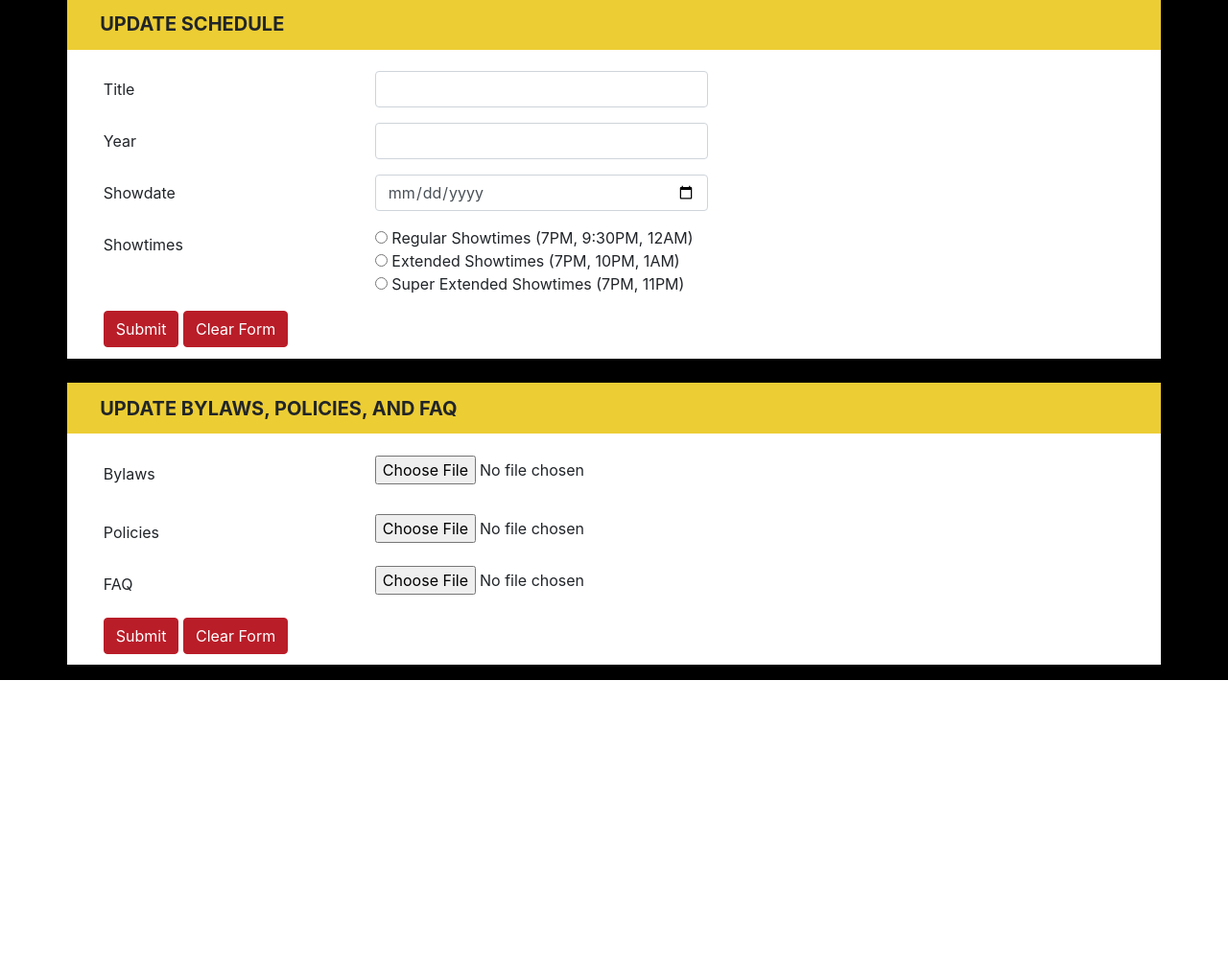
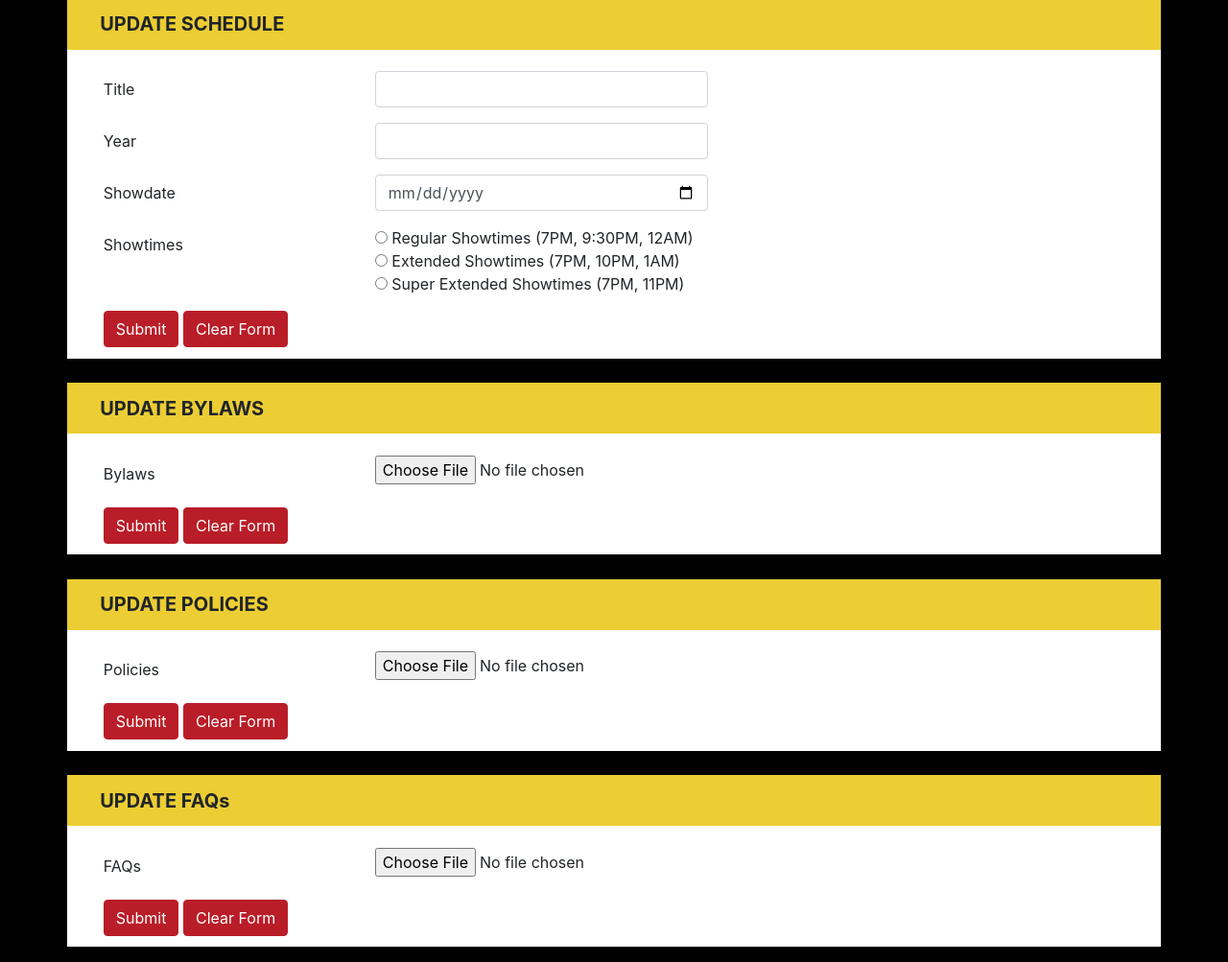
Before and after one commit to UPAC-Cinema/cinesite-backend, a Django app: page /backend/ in a window 1280 px wide. Shown: the part 120-1123 px from the top of the page at 96% size. Before the commit the page ends 829 px from the top, so only its background shows below. Run offline with Django 3.2, Linux system fonts and the light colour scheme; some libraries are stand-ins or nearby versions.

Commit message:
File upload works

```diff
--- a/SDD/backend/urls.py
+++ b/SDD/backend/urls.py
@@ -8,4 +8,7 @@ urlpatterns = [
     path('update_sched/', views.update_sched, name='update_sched'),
     path('delete/', views.delete, name='delete'),
     path('edit/', views.edit, name='edit'),
+    path('bylaws/', views.bylaws, name='bylaws'),
+    path('policies/', views.policies, name='policies'),
+    path('faqs/', views.faqs, name='faqs'),
 ]
--- a/SDD/backend/views.py
+++ b/SDD/backend/views.py
@@ -6,6 +6,56 @@ from schedule.models import Showings
 from schedule.models import Movie
 import omdb
 import json
+import sys
+
+from os.path import expanduser, join
+from os import makedirs
+
+def appdata():
+    path = "cinesite"
+
+    if sys.platform.startswith("linux"):
+        path = join(expanduser("~"), ".local/share/cinesite")
+    elif sys.platform == "win32":
+        path = join(os.getenv('APPDATA'), "cinesite")
+
+    makedirs(path, exist_ok=True)
+    return path
+
+def write_to_disk(f, name):
+    with open(join(appdata(), name), 'wb+') as destination:
+        for chunk in f.chunks():
+            destination.write(chunk)
+
+def bylaws(request):
+    if request.method == 'POST':
+        write_to_disk(request.FILES['bylaws'], "bylaws.pdf")
+        return HttpResponseRedirect('/backend')
+    else:
+        bylaws_file = open(join(appdata(), 'bylaws.pdf'), 'rb')
+        response = HttpResponse(content=bylaws_file)
+        response['Content-Type'] = 'application/pdf'
+        return response
+
+def policies(request):
+    if request.method == 'POST':
+        write_to_disk(request.FILES['policies'], "policies.pdf")
+        return HttpResponseRedirect('/backend')
+    else:
+        policies_file = open(join(appdata(), 'policies.pdf'), 'rb')
+        response = HttpResponse(content=policies_file)
+        response['Content-Type'] = 'application/pdf'
+        return response
+
+def faqs(request):
+    if request.method == 'POST':
+        write_to_disk(request.FILES['faqs'], "faqs.pdf")
+        return HttpResponseRedirect('/backend')
+    else:
+        faqs_file = open(join(appdata(), 'faqs.pdf'), 'rb')
+        response = HttpResponse(content=faqs_file)
+        response['Content-Type'] = 'application/pdf'
+        return response
 
 def delete(request):
     Showings.objects.filter(showing_pkey=request.GET['id']).delete()
--- a/SDD/templates/bylaws.html
+++ b/SDD/templates/bylaws.html
@@ -21,11 +21,11 @@
             </header>
             <div class = "col-lg-12"style="padding-top: 1%">
                 <div class="embed-responsive embed-responsive-4by3">
-                    <object class="embed-responsive-item" data="{% static 'forms/Assignment2.pdf' %}"
+                    <object class="embed-responsive-item" data="{% url 'backend:bylaws' %}"
                         type="application/pdf" internalinstanceid="9" title="">
                     <p>
                     PDF ISNT DISPLAYING, DOWNLOAD IT
-                    <a href="{% static 'forms/Assignment2.pdf' %}">here</a>
+                    <a href="{% url 'backend:bylaws' %}">HERE</a>
                     </p>
                     </object>
                 </div>
--- a/SDD/templates/faq.html
+++ b/SDD/templates/faq.html
@@ -21,11 +21,11 @@
             </header>
             <div class = "col-lg-12"style="padding-top: 1%">
                 <div class="embed-responsive embed-responsive-4by3">
-                    <object class="embed-responsive-item" data="{% static 'forms/Assignment2.pdf' %}"
+                    <object class="embed-responsive-item" data="{% url 'backend:faqs' %}"
                         type="application/pdf" internalinstanceid="9" title="">
                     <p>
                     PDF ISNT DISPLAYING, DOWNLOAD IT
-                    <a href="{% static 'forms/Assignment2.pdf' %}">here</a>
+                    <a href="{% url 'backend:faqs' %}">HERE</a>
                     </p>
                     </object>
                 </div>
--- a/SDD/templates/officers.html
+++ b/SDD/templates/officers.html
@@ -58,25 +58,56 @@
 
         <div class="container margin_spaced">
             <header class="header">
-                <div class="header-inner container">UPDATE BYLAWS, POLICIES, AND FAQ</div>
+                <div class="header-inner container">UPDATE BYLAWS</div>
             </header>
-            <form>
+            <form action="{% url 'backend:bylaws' %}" method="POST" enctype="multipart/form-data">
+		{% csrf_token %}
                 <div class = "form-group row margin_form" style="margin-top:2%;">
                     <label for="bylaws" class = "col-sm-3 col-form-label">Bylaws</label>
                     <div class = "col-sm-4">
-                        <input type="file" id="bylaws" accept=".pdf">
+                        <input type="file" name="bylaws" id="bylaws" accept=".pdf">
                     </div>
                 </div>
-                <div class = "form-group row margin_form" style="margin-top:2%;">
-                    <label for="policies" class = "col-sm-3 col-form-label">Policies</label>
-                    <div class = "col-sm-4">
-                        <input type="file" id="policies" accept=".pdf">
+                <div class="form-group row margin_form" style="padding-bottom:1%;">
+                    <div class="col">
+                      <button type="submit" class="btn btn-primary">Submit</button>
+                      <button type="reset" class="btn btn-primary">Clear Form</button>
                     </div>
                 </div>
-                <div class="form-group row margin_form">
-                    <label for="faq" class="col-sm-3 col-form-label">FAQ</label>
-                    <div class="col-sm-4">
-                        <input type="file" id="faq" accept=".pdf">
+            </form>
+        </div>
+
+        <div class="container margin_spaced">
+            <header class="header">
+                <div class="header-inner container">UPDATE POLICIES</div>
+            </header>
+            <form action="{% url 'backend:policies' %}" method="POST" enctype="multipart/form-data">
+		{% csrf_token %}
+                <div class = "form-group row margin_form" style="margin-top:2%;">
+                    <label for="bylaws" class = "col-sm-3 col-form-label">Policies</label>
+                    <div class = "col-sm-4">
+                        <input type="file" name="policies" id="policies" accept=".pdf">
+                    </div>
+                </div>
+                <div class="form-group row margin_form" style="padding-bottom:1%;">
+                    <div class="col">
+                      <button type="submit" class="btn btn-primary">Submit</button>
+                      <button type="reset" class="btn btn-primary">Clear Form</button>
+                    </div>
+                </div>
+            </form>
+        </div>
+
+        <div class="container margin_spaced">
+            <header class="header">
+                <div class="header-inner container">UPDATE FAQs</div>
+            </header>
+            <form action="{% url 'backend:faqs' %}" method="POST" enctype="multipart/form-data">
+		{% csrf_token %}
+                <div class = "form-group row margin_form" style="margin-top:2%;">
+                    <label for="bylaws" class = "col-sm-3 col-form-label">FAQs</label>
+                    <div class = "col-sm-4">
+                        <input type="file" name="faqs" id="faqs" accept=".pdf">
                     </div>
                 </div>
                 <div class="form-group row margin_form" style="padding-bottom:1%;">
--- a/SDD/templates/policies.html
+++ b/SDD/templates/policies.html
@@ -21,11 +21,11 @@
             </header>
             <div class = "col-lg-12"style="padding-top: 1%">
                 <div class="embed-responsive embed-responsive-4by3">
-                    <object class="embed-responsive-item" data="{% static 'forms/Assignment2.pdf' %}"
+                    <object class="embed-responsive-item" data="{% url 'backend:policies' %}"
                         type="application/pdf" internalinstanceid="9" title="">
                     <p>
                     PDF ISNT DISPLAYING, DOWNLOAD IT
-                    <a href="{% static 'forms/Assignment2.pdf' %}">here</a>
+                    <a href="{% url 'backend:policies' %}">HERE</a>
                     </p>
                     </object>
                 </div>
```
Also changed, not shown: SDD/templates/sponsor.html (+2 -10 lines).
